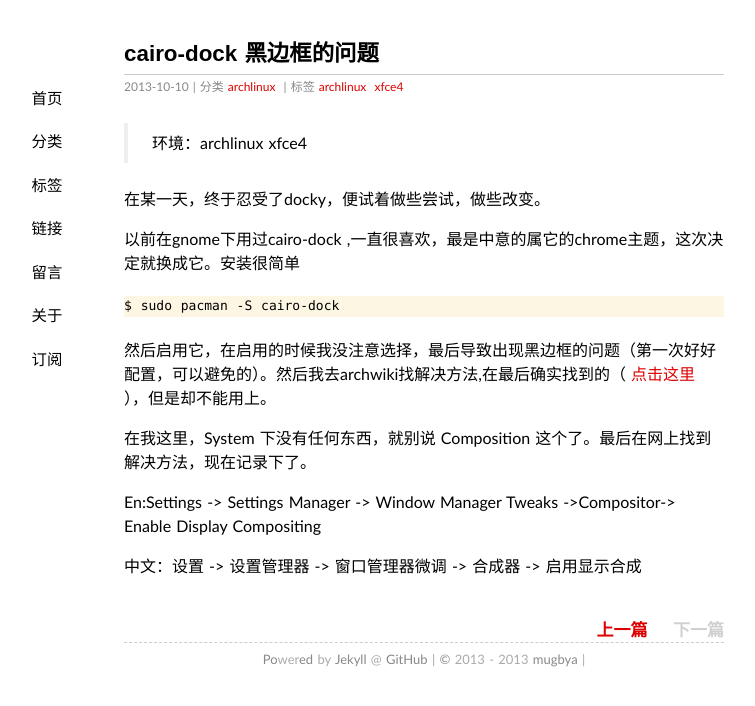
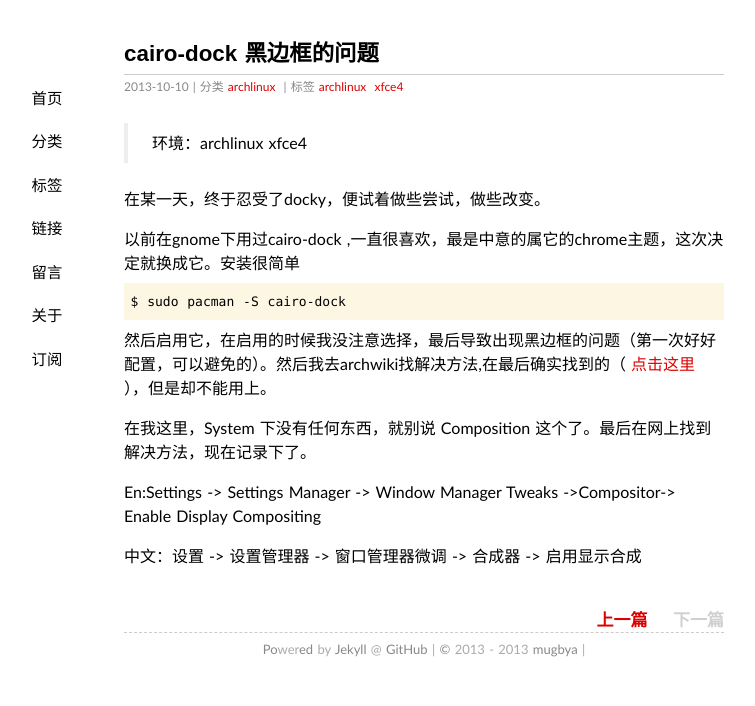
Before and after one commit to mugbya/mugbya.github.io, a Jekyll site: the page built from _posts/2013-10-10-cairo-dock-黑边框的问题.md, in a window 1280 px wide. Shown: the top 706 px of the page, without its empty margins (216-971 px from the left). Built offline with Jekyll 4.4.1, drawn with Linux system fonts in a browser that asks for light colours; some web fonts are replaced; Markdown is read by kramdown in place of the engine named in the settings; comment, search, counter and statistics services are not loaded.

Commit message:
Update style.css

```diff
--- a/media/css/style.css
+++ b/media/css/style.css
@@ -24,7 +24,7 @@ p{padding:.5em 0;}
 li{padding:.2em 0;}
 ol,ul{list-style-position:inside;}
 ol ul, ul ol, ul ul, ol ol {margin-left:1em;}
-pre code{margin:1em 0;font-size:13px;line-height:1.6;display:block;overflow:auto;}
+pre code{display: block; padding: 0.5em;}
 blockquote{display:block;text-align:justify;border-left:4px solid #eeeeee;}
 blockquote{margin:1em 0em;padding-left:1.5em;}
 blockquote p{margin:0;padding:.5em 0;}
```
